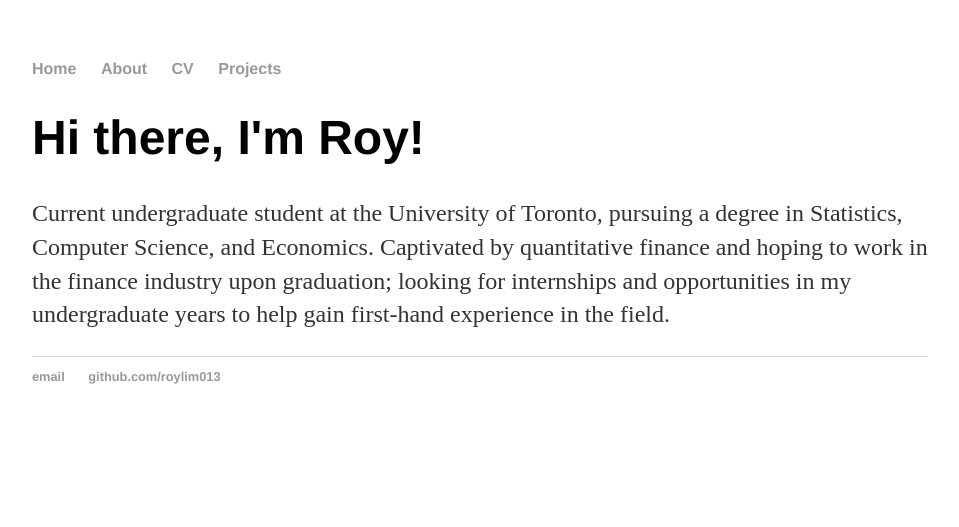
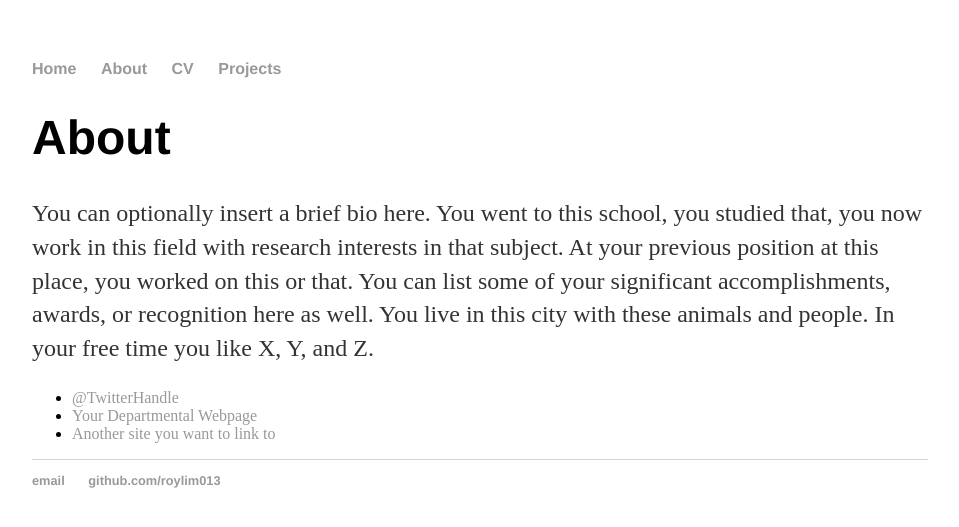
Before and after one commit to roylim013/roylim013.github.io, a Jekyll site: the page built from about/index.html, in a window 1280 px wide. Shown: the top 527 px of the page, without its empty margins (160-1119 px from the left). Built offline with Jekyll 4.4.1, drawn with Linux system fonts in a browser that asks for light colours.

Commit message:
Add files via upload

```diff
--- a/about/index.html
+++ b/about/index.html
@@ -1,8 +1,15 @@
 ---
 layout: default
-title: About Roy Lim
+title: About Hank Quinlan
 ---
-<div class="blurb">
-	<h1>Hi there, I'm Roy!</h1>
-	<p>Current undergraduate student at the University of Toronto, pursuing a degree in Statistics, Computer Science, and Economics. Captivated by quantitative finance and hoping to work in the finance industry upon graduation; looking for internships and opportunities in my undergraduate years to help gain first-hand experience in the field.</a></p>
-</div><!-- /.blurb -->
+
+		<div class="about">
+			<h1>About</h1>
+			<p>You can optionally insert a brief bio here. You went to this school, you studied that, you now work in this field with research interests in that subject. At your previous position at this place, you worked on this or that. You can list some of your significant accomplishments, awards, or recognition here as well. You live in this city with these animals and people. In your free time you like X, Y, and Z.</p>
+
+			<ul class="contacts">
+				<li><a href="#">@TwitterHandle</a></li>
+				<li><a href="#">Your Departmental Webpage</a></li>
+				<li><a href="#">Another site you want to link to</a></li>
+				</ul>
+		</div>
```
